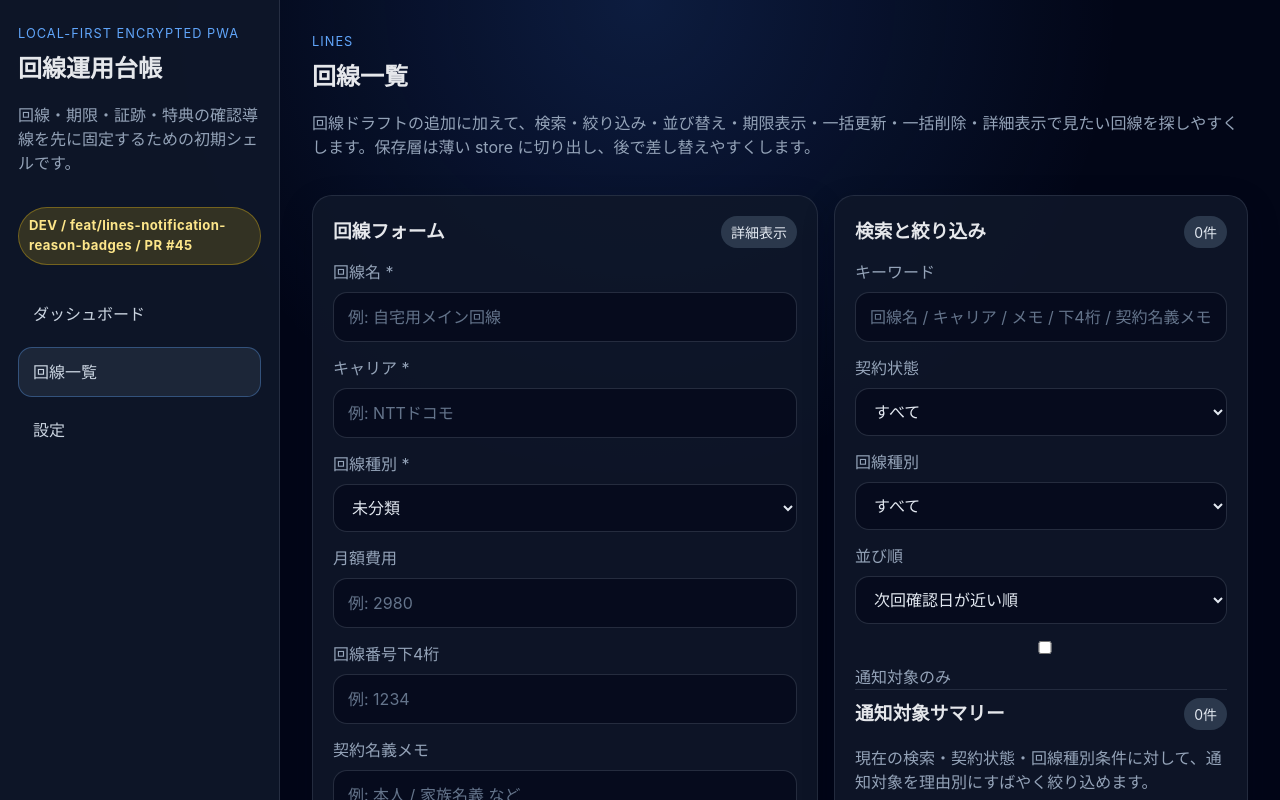
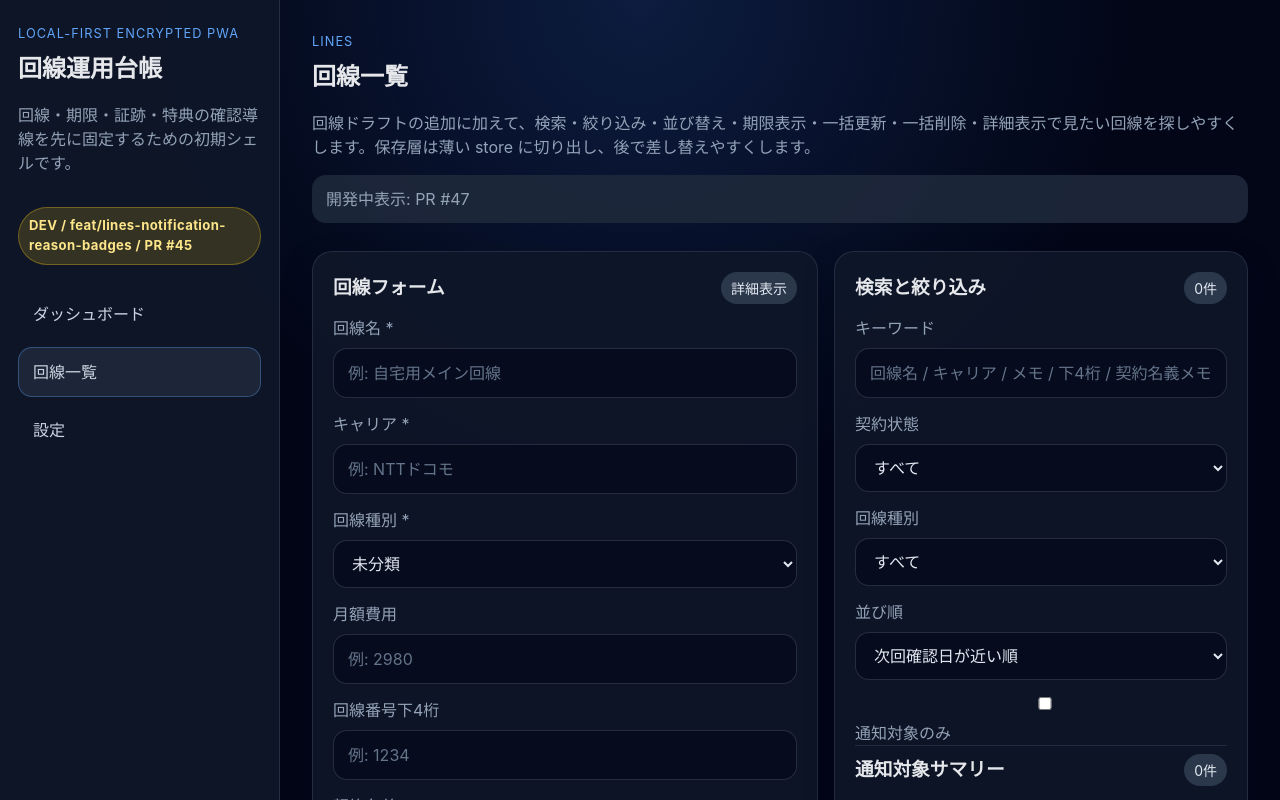
Before and after one commit to Driedsandwich/line-ops-ledger, a React (Vite) app: page /lines in a window 1280 px wide. Shown: the top 800 px of the page. Built offline with nearby package versions, Linux system fonts and the light colour scheme.

Commit message:
chore: show current PR number during development

```diff
--- a/src/pages/LinesPage.tsx
+++ b/src/pages/LinesPage.tsx
@@ -74,6 +74,7 @@ const initialFilterState: FilterState = {
 };
 
 const initialSortKey: SortKey = 'nextReviewDate';
+const devPullRequestLabel = import.meta.env.DEV ? 'PR #47' : null;
 
 function isEditableElement(target: EventTarget | null): boolean {
   if (!(target instanceof HTMLElement)) {
@@ -635,6 +636,7 @@ export function LinesPage(): JSX.Element {
           <p className="page__lead">
             回線ドラフトの追加に加えて、検索・絞り込み・並び替え・期限表示・一括更新・一括削除・詳細表示で見たい回線を探しやすくします。保存層は薄い store に切り出し、後で差し替えやすくします。
           </p>
+          {devPullRequestLabel ? <p className="notice">開発中表示: {devPullRequestLabel}</p> : null}
         </div>
       </header>
 
```
